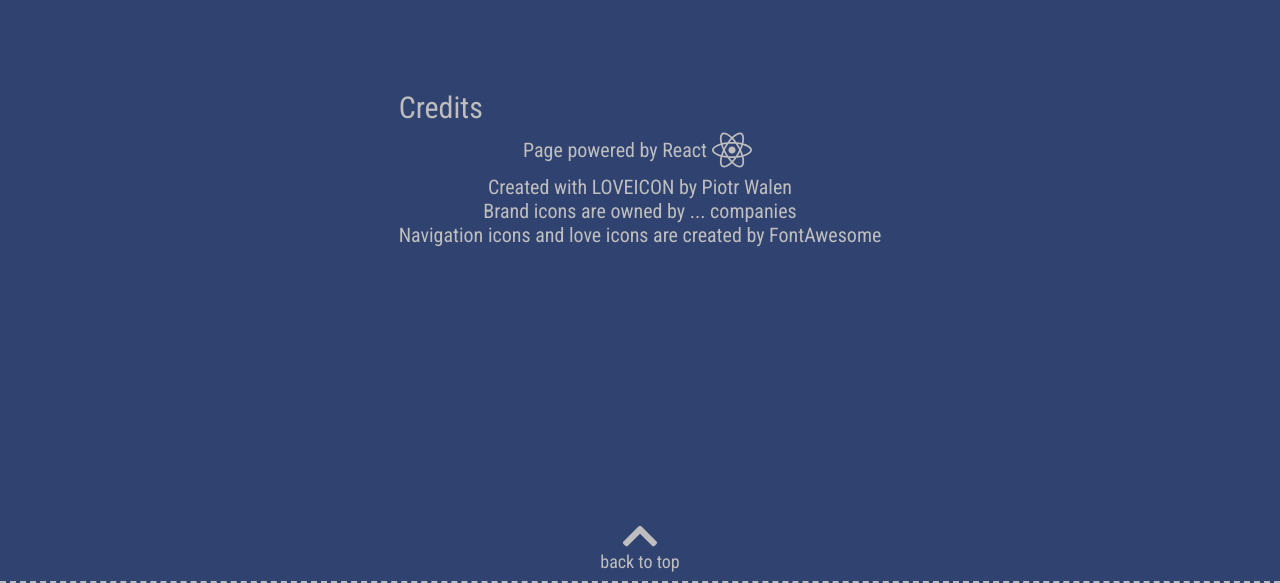
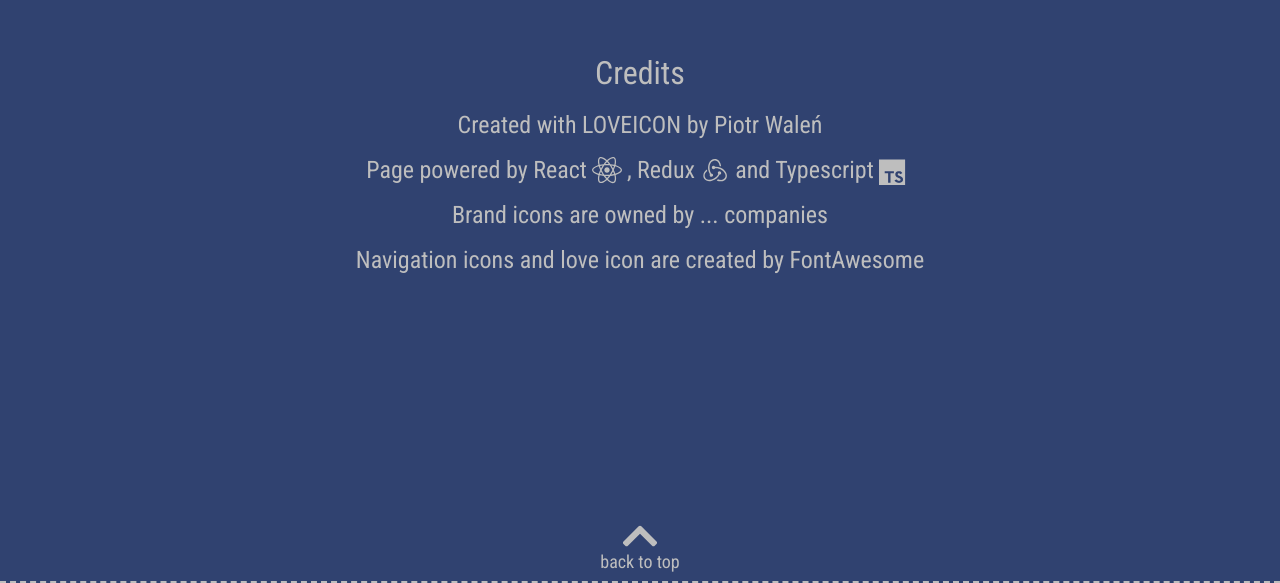
Before and after one commit to WalenPiotr/portfolio, a React app: page / in a window 1280 px wide. Shown: the part 2625-3208 px from the top of the page. Built offline with nearby package versions, Linux system fonts and the light colour scheme.

Commit message:
Change font sizes in credits Move created by to the top Change margins

```diff
--- a/src/pages/Credits.tsx
+++ b/src/pages/Credits.tsx
@@ -9,21 +9,24 @@
 `;
 
 const Title = styled.div`
+    display: flex;
     justify-content: center;
-    font-size: 30px;
+    font-size: 32px;
+    margin-bottom: 10px;
 `;
 
 const Subtitle = styled.div`
     display: flex;
     justify-content: center;
     align-items: center;
-    font-size: 20px;
+    font-size: 24px;
+    height: 45px;
 `;
 
 const IconWrapper = styled.div`
     justify-content: center;
-    width: 40px;
-    height: 40px;
+    width: 30px;
+    height: 30px;
     margin: 5px;
     animation: rotate(360deg) infinite linear;
 `;
@@ -31,16 +34,24 @@
 const Credits = () => (
     <Box>
         <Title>Credits</Title>
+        <Subtitle>Created with LOVEICON by Piotr Waleń</Subtitle>
         <Subtitle>
             Page powered by React
             <IconWrapper>
                 <Icon.technology.react theme={theme} />
             </IconWrapper>
+            , Redux
+            <IconWrapper>
+                <Icon.technology.redux theme={theme} />
+            </IconWrapper>
+            and Typescript
+            <IconWrapper>
+                <Icon.technology.ts theme={theme} />
+            </IconWrapper>
         </Subtitle>
-        <Subtitle>Created with LOVEICON by Piotr Walen</Subtitle>
         <Subtitle>Brand icons are owned by ... companies</Subtitle>
         <Subtitle>
-            Navigation icons and love icons are created by FontAwesome
+            Navigation icons and love icon are created by FontAwesome
         </Subtitle>
     </Box>
 );
```
